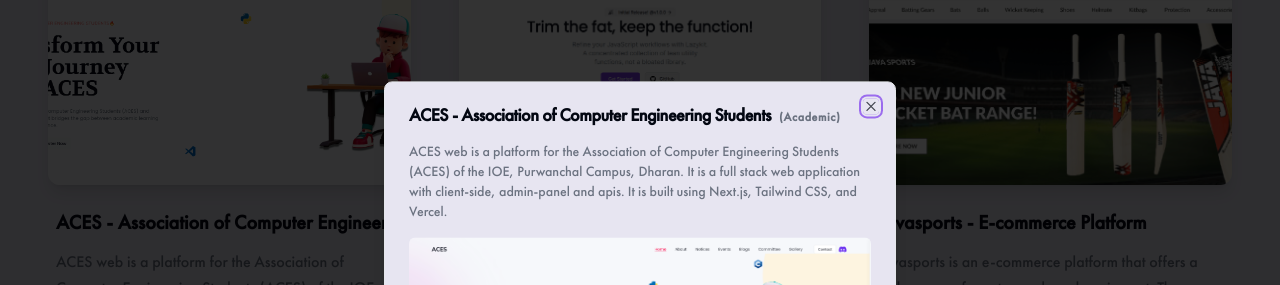
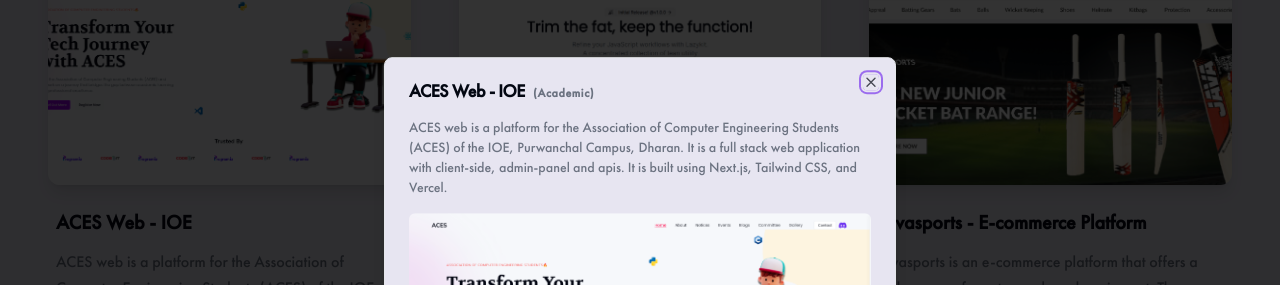
Before and after one commit to jrTilak/jrtilak-web, a Next.js app: page /projects in a window 1280 px wide. Both pictures are taken after a click on the button 402 px from the left and 585 px from the top of the page. Shown: the part 137-422 px from the top of the page. Built offline with nearby package versions, Linux system fonts and the light colour scheme; no server answers.

Commit message:
feat: Update project title for ACES Web - IOE

```diff
--- a/src/assets/json/projects.tsx
+++ b/src/assets/json/projects.tsx
@@ -35,7 +35,7 @@
     techs: ["Next.js", "Tailwind CSS", "Vercel"],
     liveDemo: "https://aces-ioepc.vercel.app/",
     type: "Full Stack Web App",
-    title: "ACES - Association of Computer Engineering Students",
+    title: "ACES Web - IOE",
     desc: "ACES web is a platform for the Association of Computer Engineering Students (ACES) of the IOE, Purwanchal Campus, Dharan. It is a full stack web application with client-side, admin-panel and apis. It is built using Next.js, Tailwind CSS, and Vercel.",
     _id: "aces",
     createdAt: "May 5, 2024",
```
Also changed, not shown: src/assets/project-img/aces.png.
